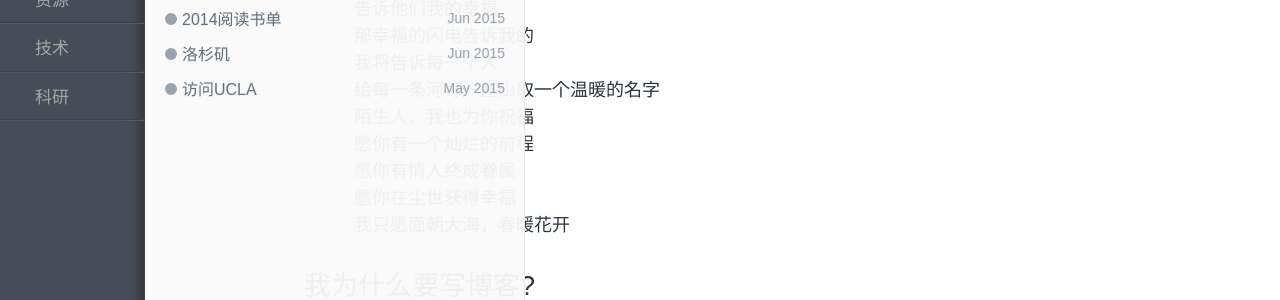
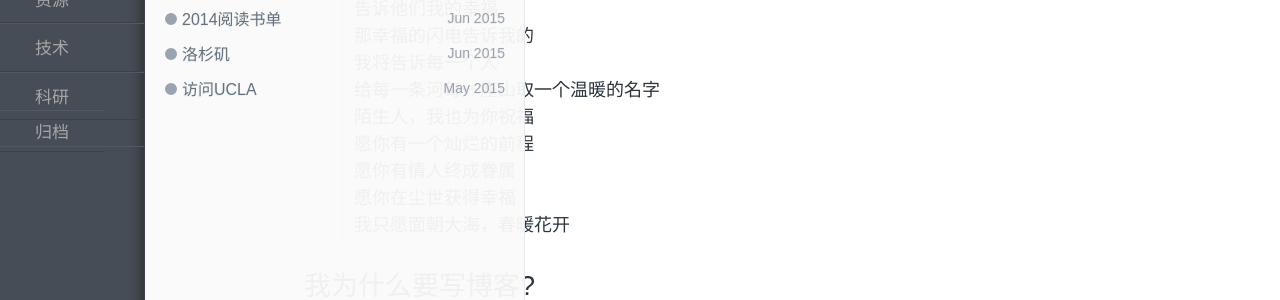
Before and after one commit to polyHong/polyHong.github.io, a Jekyll site: the page built from index.md, in a window 1280 px wide. Shown: the part 352-652 px from the top of the page. Built offline with Jekyll 4.4.1, drawn with Linux system fonts in a browser that asks for light colours; Markdown is read by kramdown in place of the engine named in the settings.

Commit message:
modify archive

```diff
--- a/_includes/nav.html
+++ b/_includes/nav.html
@@ -8,7 +8,7 @@
         <li id="{{ category[0] }}" class="tags__li tags-btn">{{ category[0] }}</li>
       {% endfor %}
 	  <!--<li><a class="tags__li tags-btn" href="#tags" data-toggle="tab">{{ site.locals.tags }}</a></li> -->
-	  <!--<li><a class="tags__li  tags-btn" href="/pages/archive.html">{{ site.locals.archive }}</a></li> -->
+	  <li><a class="tags__li  tags-btn" href="/pages/archive.html">{{ site.locals.archive }}</a></li>
 	  <!-- <li><a class="tags__li tags-btn" href="/pages/about.html">{{ site.locals.about }}</a></li> -->
     </ul>
 
--- a/assets/css/style.css
+++ b/assets/css/style.css
@@ -168,6 +168,8 @@
       border-right: 2px solid #fafafa;
       border-top: 2px solid #fafafa;
       border-radius: 0 6px 0 0; }
+a.tags__li{
+text-decoration:none;}
 
 #tags__bottom {
   width: 100%;
```
